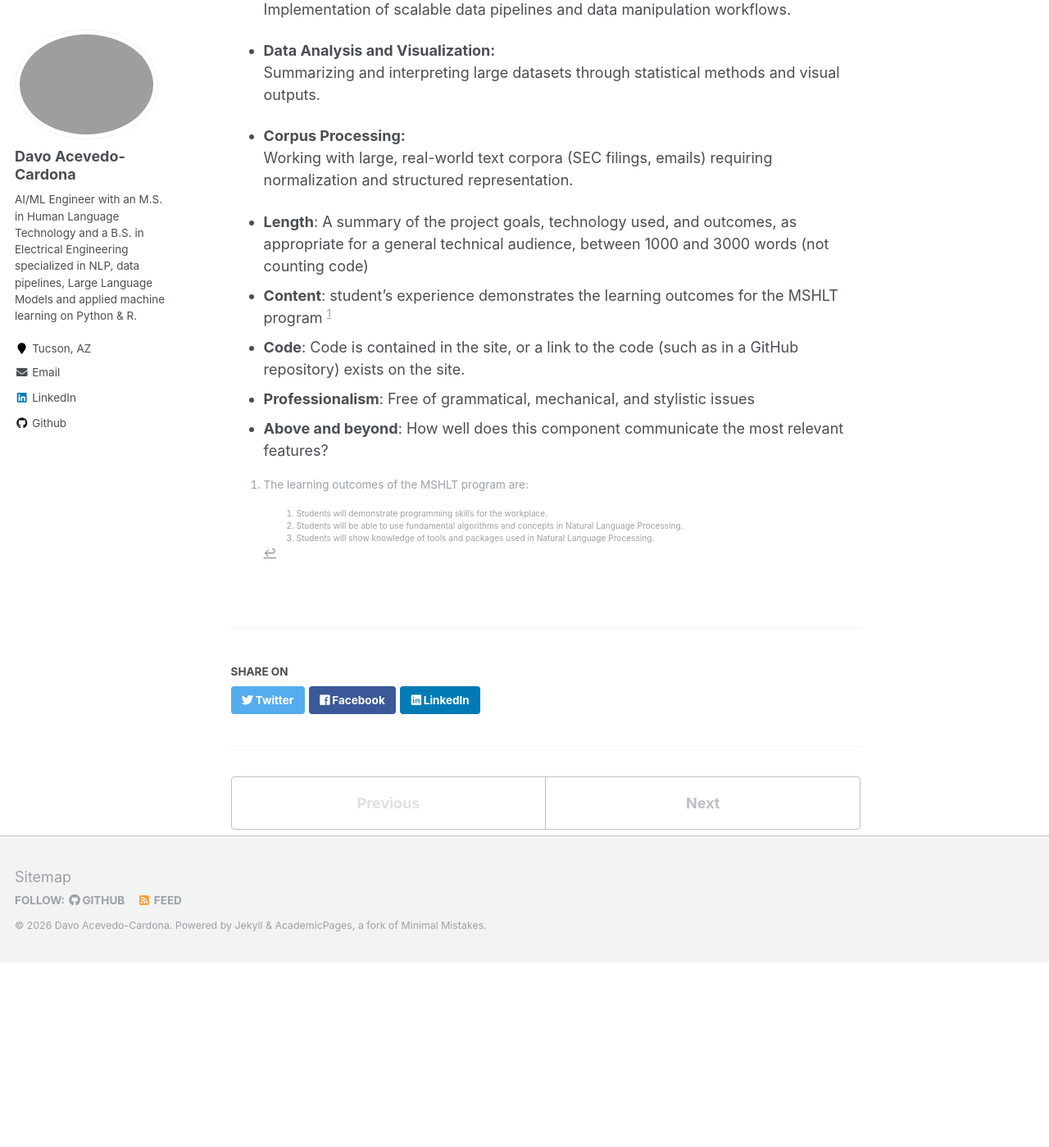
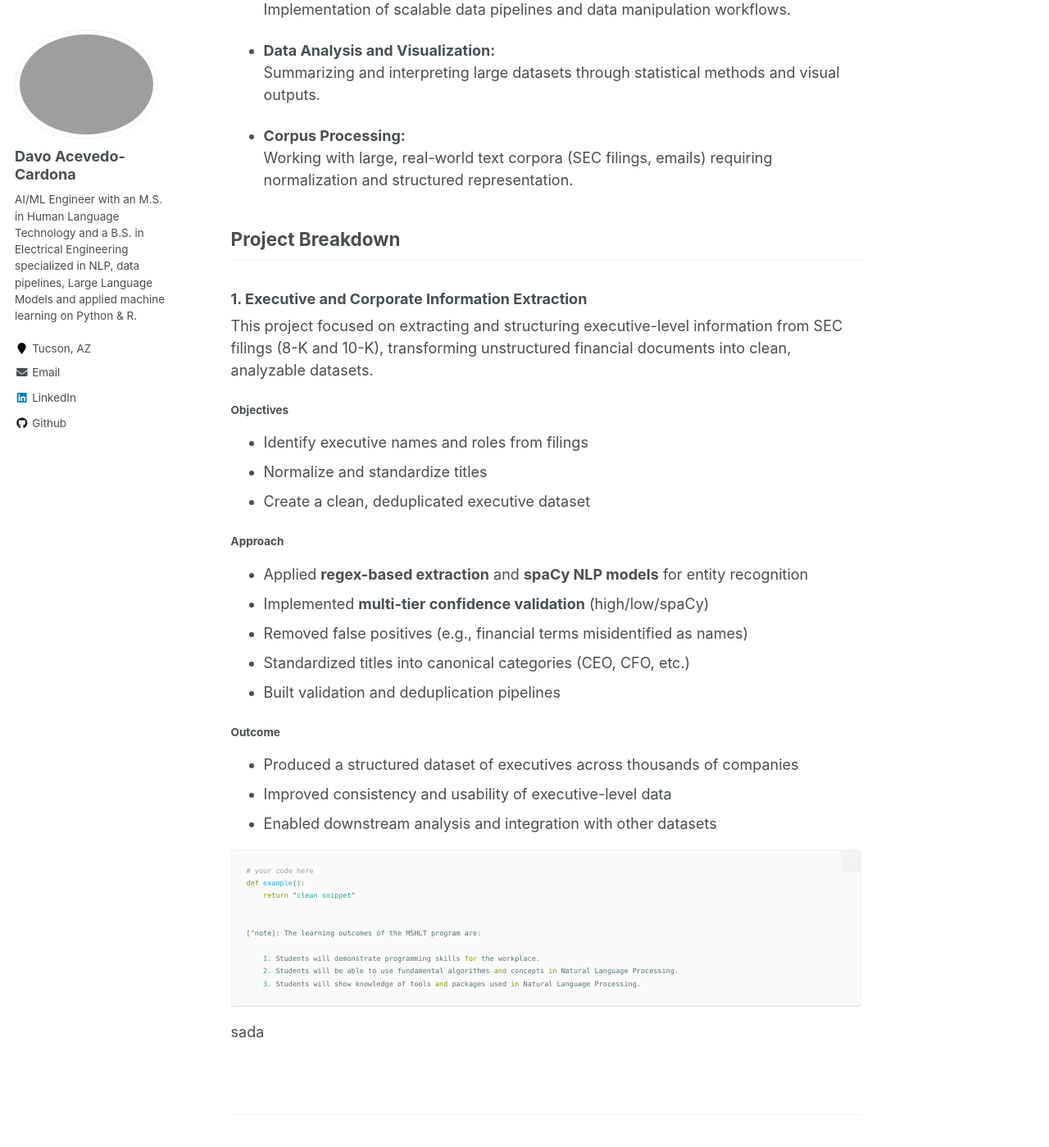
Before and after one commit to lldavoll/lldavoll.github.io, a Jekyll site: the page built from _portfolio/good_unite_us_intership.md, in a window 1280 px wide and 1400 px high, scrolled down 4582 px. Shown: the whole window at 82% size. Built offline with Jekyll 4.4.1, drawn with Linux system fonts in a browser that asks for light colours; before the commit the page ends 5756 px from its top, so only the background shows below that.

Commit message:
Update good_unite_us_intership.md

````diff
--- a/_portfolio/good_unite_us_intership.md
+++ b/_portfolio/good_unite_us_intership.md
@@ -121,13 +121,33 @@ The internship allow me to apply the knowledge that that I acquired during the p
 - **Corpus Processing:**
   Working with large, real-world text corpora (SEC filings, emails) requiring normalization and structured representation.
 
+## Project Breakdown
 
+### 1. Executive and Corporate Information Extraction
 
-* **Length**: A summary of the project goals, technology used, and outcomes, as appropriate for a general technical audience, between 1000 and 3000 words (not counting code)
-* **Content**: student’s experience demonstrates the learning outcomes for the MSHLT program [^note]
-* **Code**: Code is contained in the site, or a link to the code (such as in a GitHub repository) exists on the site.
-* **Professionalism**: Free of grammatical, mechanical, and stylistic issues
-* **Above and beyond**: How well does this component communicate the most relevant features?
+This project focused on extracting and structuring executive-level information from SEC filings (8-K and 10-K), transforming unstructured financial documents into clean, analyzable datasets.
+
+#### Objectives
+- Identify executive names and roles from filings
+- Normalize and standardize titles
+- Create a clean, deduplicated executive dataset
+
+#### Approach
+- Applied **regex-based extraction** and **spaCy NLP models** for entity recognition
+- Implemented **multi-tier confidence validation** (high/low/spaCy)
+- Removed false positives (e.g., financial terms misidentified as names)
+- Standardized titles into canonical categories (CEO, CFO, etc.)
+- Built validation and deduplication pipelines
+
+#### Outcome
+- Produced a structured dataset of executives across thousands of companies
+- Improved consistency and usability of executive-level data
+- Enabled downstream analysis and integration with other datasets
+
+```python
+# your code here
+def example():
+    return "clean snippet"
 
 
 [^note]: The learning outcomes of the MSHLT program are:
@@ -135,3 +155,6 @@ The internship allow me to apply the knowledge that that I acquired during the p
     1. Students will demonstrate programming skills for the workplace.
     2. Students will be able to use fundamental algorithms and concepts in Natural Language Processing.
     3. Students will show knowledge of tools and packages used in Natural Language Processing.
+```
+
+sada
````
